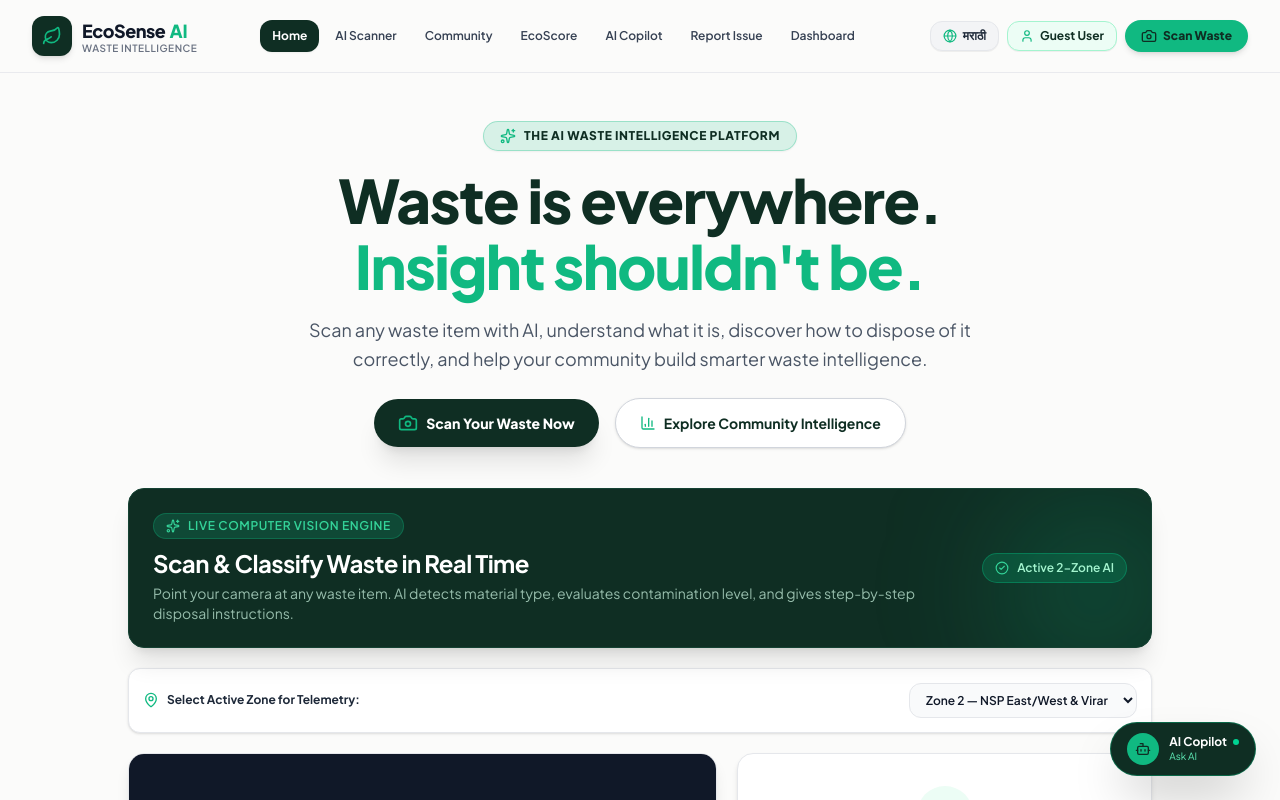
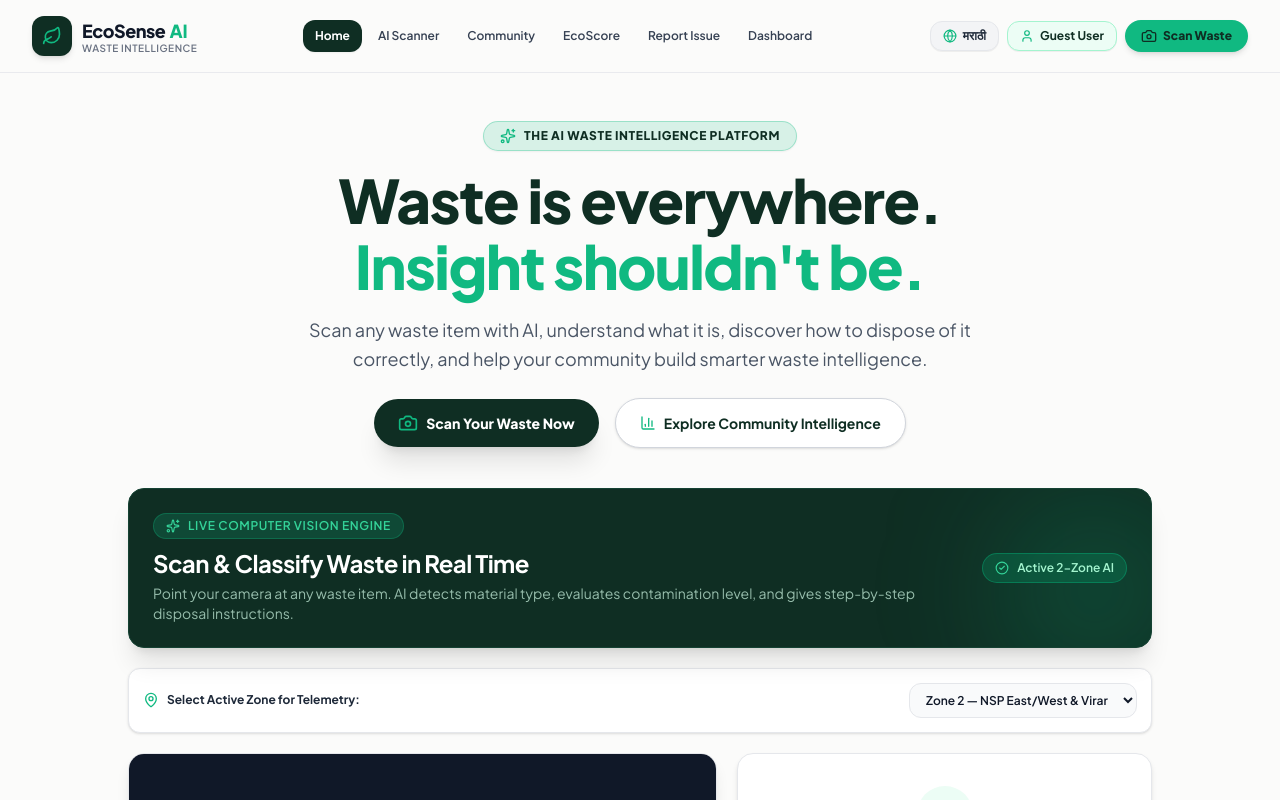
Before and after one commit to sahilgavnuk/Eco-Sense-, a React (Vite) app: page / in a window 1280 px wide. Shown: the top 800 px of the page. Built offline with nearby package versions, Linux system fonts and the light colour scheme.

Commit message:
feat: remove AI Copilot from navigation, footer, floating button, and routes

```diff
--- a/src/App.tsx
+++ b/src/App.tsx
@@ -1,12 +1,10 @@
 import { useState } from 'react';
-import { Bot } from 'lucide-react';
 import Navbar from './components/layout/Navbar';
 import MobileNav from './components/layout/MobileNav';
 import Footer from './components/layout/Footer';
 import LandingPage from './pages/LandingPage';
 import ScannerInterface from './components/scanner/ScannerInterface';
 import AnalyticsView from './components/analytics/AnalyticsView';
-import EcoCopilotChat from './components/copilot/EcoCopilotChat';
 import ReportForm from './components/report/ReportForm';
 import ChallengesView from './components/challenges/ChallengesView';
 import DashboardView from './components/dashboard/DashboardView';
@@ -15,7 +13,7 @@ import { EcoProvider, useEco } from './context/EcoContext';
 
 function AppContent() {
   const [activeTab, setActiveTab] = useState<string>('home');
-  const { t, language } = useEco();
+  const { t } = useEco();
 
   const handleNavigate = (tab: string) => {
     setActiveTab(tab);
@@ -40,20 +38,6 @@ function AppContent() {
         );
       case 'analytics':
         return <AnalyticsView />;
-      case 'copilot':
-        return (
-          <div className="pt-2 space-y-4">
-            <div className="text-center space-y-1.5 max-w-xl mx-auto">
-              <h1 className="text-3xl font-extrabold text-[#0F2E23]">{t.navCopilot}</h1>
-              <p className="text-xs text-gray-600">
-                {language === 'mr'
-                  ? 'कचरा वर्गीकरण, पुनर्वापर आणि इकोसेन्स एआय मार्गदर्शक'
-                  : 'Get instant, reliable AI guidance on waste segregation, recycling rules, and EcoSense AI'}
-              </p>
-            </div>
-            <EcoCopilotChat />
-          </div>
-        );
       case 'report':
         return <ReportForm />;
       case 'challenges':
@@ -78,29 +62,6 @@ function AppContent() {
         {renderContent()}
       </main>
 
-      {/* Floating AI Chatbot Button */}
-      {activeTab !== 'copilot' && (
-        <button
-          onClick={() => handleNavigate('copilot')}
-          className="fixed bottom-20 lg:bottom-6 right-4 sm:right-6 z-40 bg-[#0F2E23] hover:bg-[#154233] text-white p-3 sm:px-4 sm:py-2.5 rounded-full shadow-2xl flex items-center gap-2.5 border border-emerald-500/40 transition-all hover:scale-105 group cursor-pointer"
-          title={t.navCopilot}
-          aria-label={t.navCopilot}
-        >
-          <div className="w-8 h-8 rounded-full bg-[#10B981] text-[#0F2E23] flex items-center justify-center font-bold shrink-0">
-            <Bot className="w-4 h-4" />
-          </div>
-          <div className="hidden sm:flex flex-col text-left">
-            <span className="text-xs font-bold leading-tight flex items-center gap-1.5">
-              {t.navCopilot}
-              <span className="w-1.5 h-1.5 rounded-full bg-emerald-400 animate-pulse" />
-            </span>
-            <span className="text-[10px] text-emerald-300">
-              {language === 'mr' ? 'प्रश्न विचारा' : 'Ask AI'}
-            </span>
-          </div>
-        </button>
-      )}
-
       {/* Footer */}
       <Footer onNavigate={handleNavigate} />
 
--- a/src/components/layout/Footer.tsx
+++ b/src/components/layout/Footer.tsx
@@ -69,14 +69,6 @@ export const Footer: React.FC<FooterProps> = ({ onNavigate }) => {
               </li>
               <li>
                 <button
-                  onClick={() => handleNav('copilot')}
-                  className="hover:text-white hover:underline transition-all cursor-pointer text-left"
-                >
-                  {t.navCopilot}
-                </button>
-              </li>
-              <li>
-                <button
                   onClick={() => handleNav('report')}
                   className="hover:text-white hover:underline transition-all cursor-pointer text-left"
                 >
--- a/src/components/layout/Navbar.tsx
+++ b/src/components/layout/Navbar.tsx
@@ -1,5 +1,5 @@
 import React, { useState } from 'react';
-import { Camera, BarChart3, Bot, ShieldAlert, Trophy, LayoutDashboard, Leaf, Menu, X, Globe, User } from 'lucide-react';
+import { Camera, BarChart3, ShieldAlert, Trophy, LayoutDashboard, Leaf, Menu, X, Globe, User } from 'lucide-react';
 import { useEco } from '../../context/EcoContext';
 
 interface NavbarProps {
@@ -16,7 +16,6 @@ export const Navbar: React.FC<NavbarProps> = ({ activeTab, setActiveTab }) => {
     { id: 'scanner', label: t.navScanner, icon: Camera },
     { id: 'analytics', label: t.navCommunity, icon: BarChart3 },
     { id: 'challenges', label: t.navEcoScore, icon: Trophy },
-    { id: 'copilot', label: t.navCopilot, icon: Bot },
     { id: 'report', label: t.navReport, icon: ShieldAlert },
     { id: 'dashboard', label: t.navDashboard, icon: LayoutDashboard }
   ];
```
